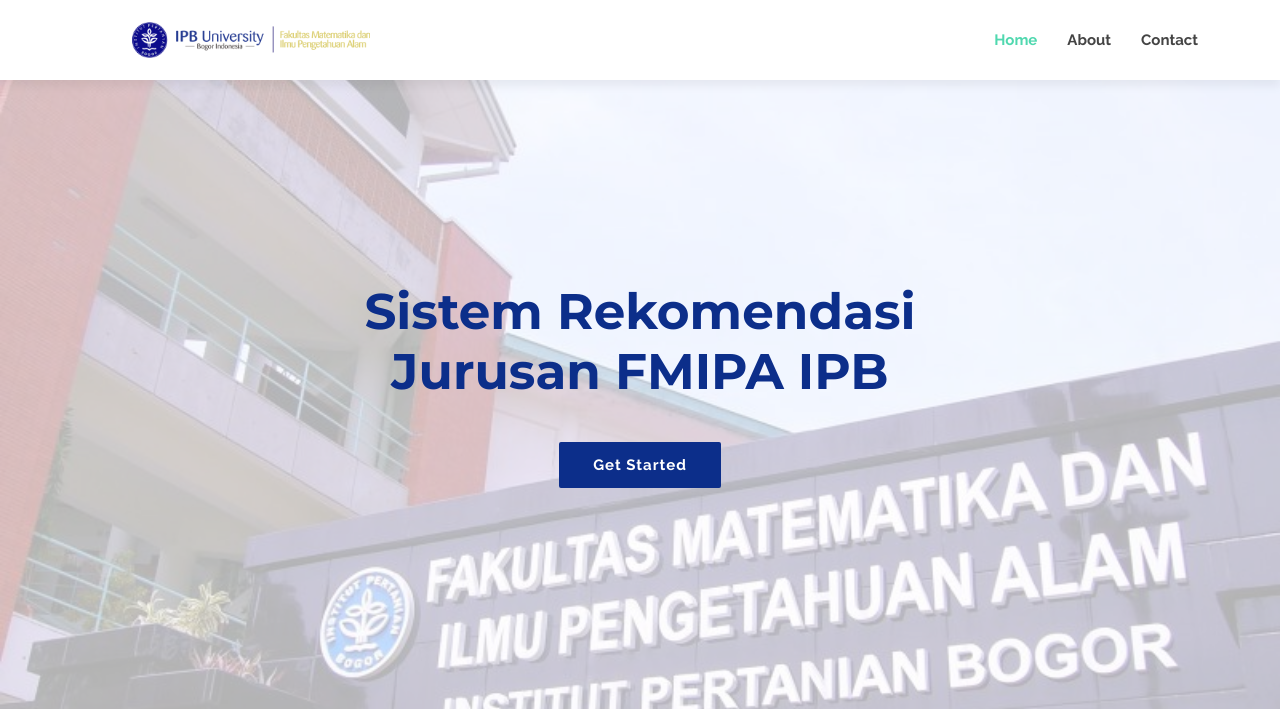
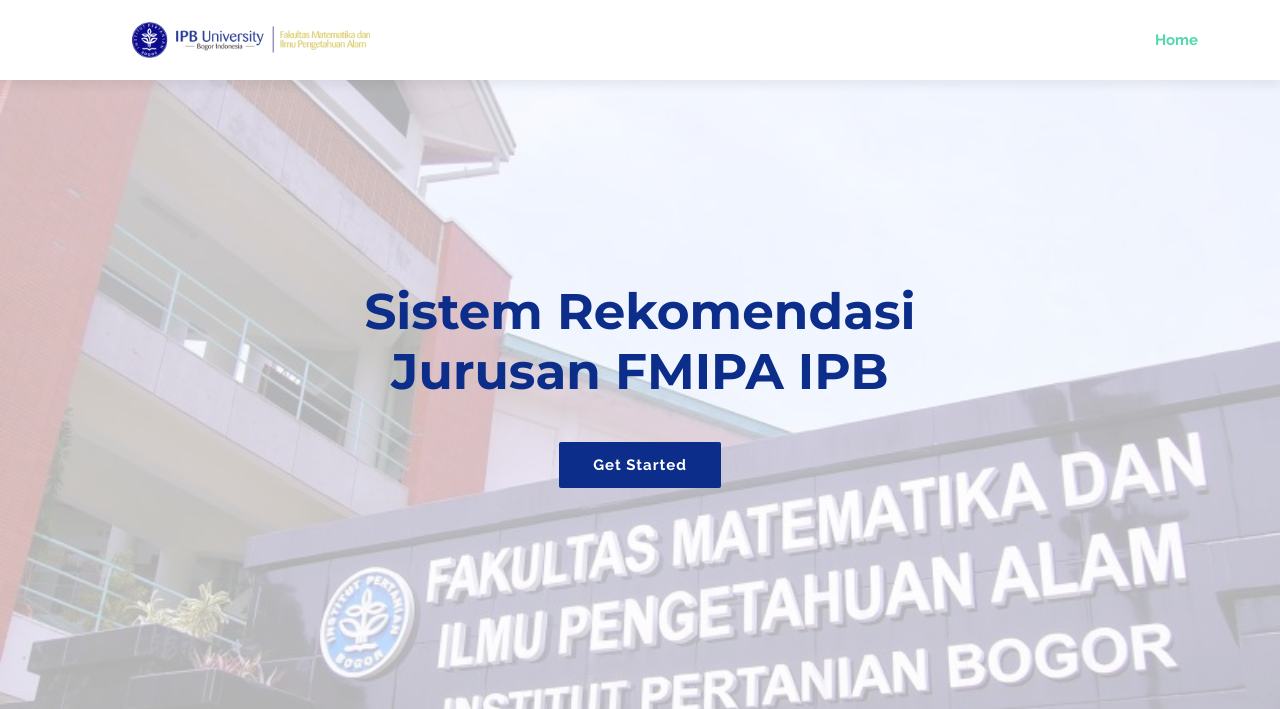
Before and after one commit to jesslyngowin/recommendation_system, a Flask app: page / in a window 1280 px wide. Shown: the top 709 px of the page. Run offline with Flask 3, Linux system fonts and the light colour scheme; some libraries are stand-ins or nearby versions.

Commit message:
Update index.html

```diff
--- a/templates/index.html
+++ b/templates/index.html
@@ -14,8 +14,6 @@
   <link href="static/vendor/aos/aos.css" rel="stylesheet">
   <link href="static/vendor/bootstrap/css/bootstrap.min.css" rel="stylesheet">
   <link href="static/vendor/bootstrap-icons/bootstrap-icons.css" rel="stylesheet">
-  <link href="static/vendor/boxicons/css/boxicons.min.css" rel="stylesheet">
-  <link href="static/vendor/glightbox/css/glightbox.min.css" rel="stylesheet">
   <link href="static/vendor/swiper/swiper-bundle.min.css" rel="stylesheet">
 
   <!-- Template Main CSS File -->
@@ -34,9 +32,7 @@
 
       <nav id="navbar" class="navbar">
         <ul>
-          <li><a class="nav-link scrollto active" href="#hero">Home</a></li>
-          <li><a class="nav-link scrollto" href="#about">About</a></li>
-          <li><a class="nav-link scrollto" href="#contact">Contact</a></li>
+          <li><a class="nav-link scrollto active" href="index.html">Home</a></li>
         </ul>
         <i class="bi bi-list mobile-nav-toggle"></i>
       </nav><!-- .navbar -->
@@ -218,10 +214,7 @@
   <!-- Vendor JS Files -->
   <script src="static/vendor/aos/aos.js"></script>
   <script src="static/vendor/bootstrap/js/bootstrap.bundle.min.js"></script>
-  <script src="static/vendor/glightbox/js/glightbox.min.js"></script>
-  <script src="static/vendor/isotope-layout/isotope.pkgd.min.js"></script>
   <script src="static/vendor/swiper/swiper-bundle.min.js"></script>
-  <script src="static/vendor/php-email-form/validate.js"></script>
 
   <!-- Template Main JS File -->
   <script src="static/js/main.js"></script>
```
